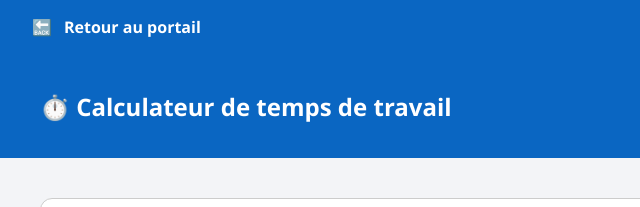
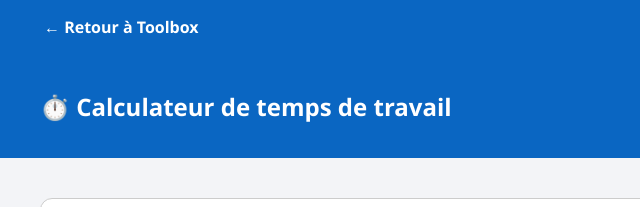
Before and after one commit to yilas/toolbox, a plain HTML site: page tools/worktime-calculator.html in a window 1280 px wide. Shown: the top 207 px of the page, 0-640 px from the left. Drawn offline with Linux system fonts and the light colour scheme.

Commit message:
feat(navigation): add consistent Retour à Toolbox link in worktime-calculator.html

```diff
--- a/tools/worktime-calculator.html
+++ b/tools/worktime-calculator.html
@@ -248,7 +248,7 @@
   </head>
   <body>
     <div class="top-banner">
-      🔙 <a href="../index.html">Retour au portail</a>
+      <a href="../index.html" aria-label="Retour à Toolbox">← Retour à Toolbox</a>
     </div>
 
     <header>
```
